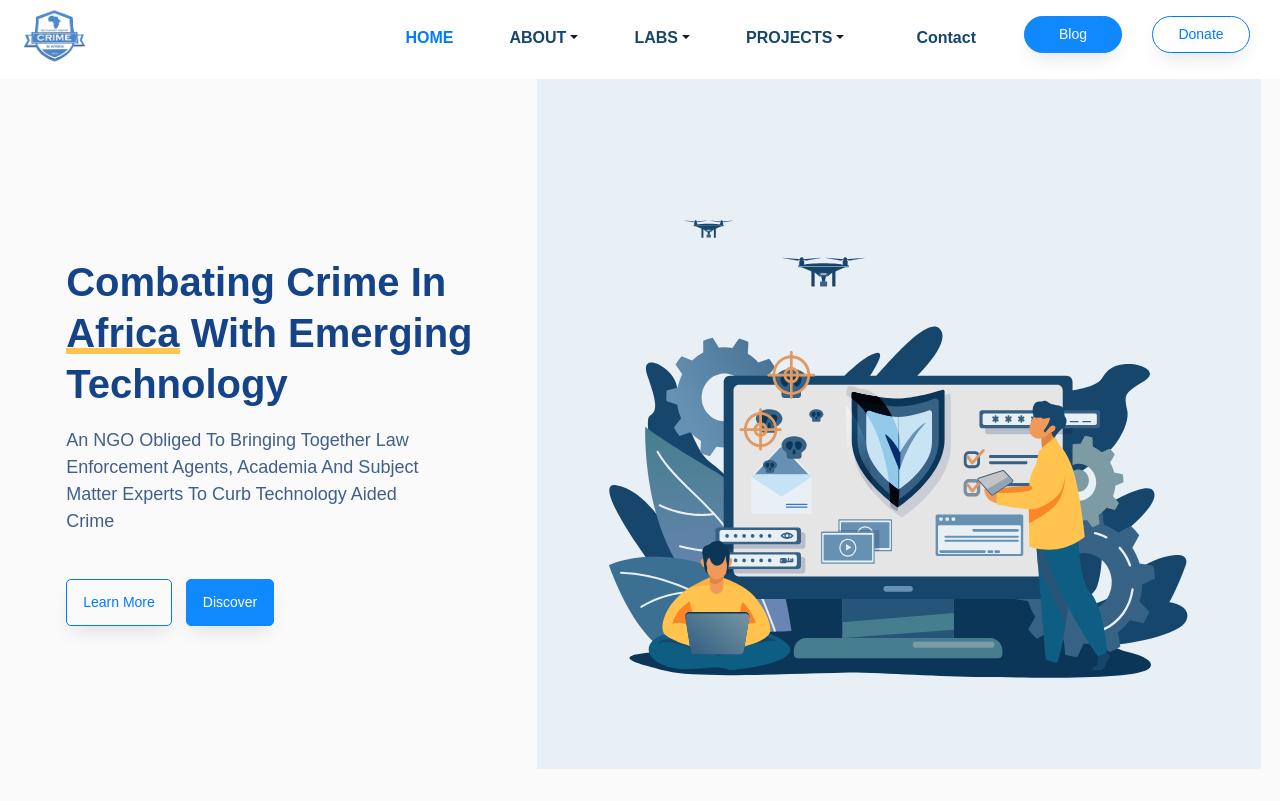
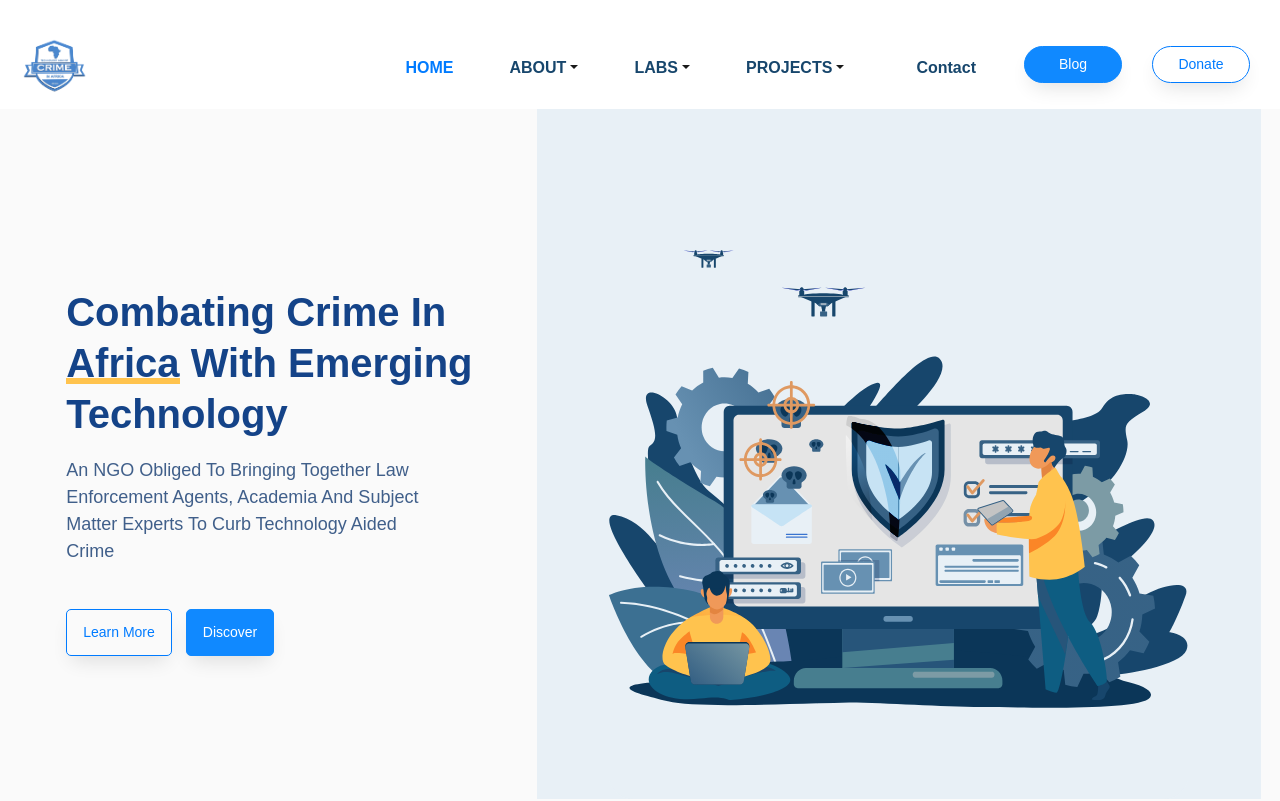
Before and after one commit to Ekaji/tac-africa-website, a Next.js app: page / in a window 1280 px wide. Shown: the top 801 px of the page. Built offline with nearby package versions, Linux system fonts and the light colour scheme.

Commit message:
Update 3

```diff
--- a/styles/layout/navbar.module.scss
+++ b/styles/layout/navbar.module.scss
@@ -10,7 +10,7 @@
 }
 
 .nav_container {
-  margin-top: -30px;
+  //margin-top: -30px;
   // change nextline to enable fixed navbar
    // position: fixed;
   top: 0;
```
